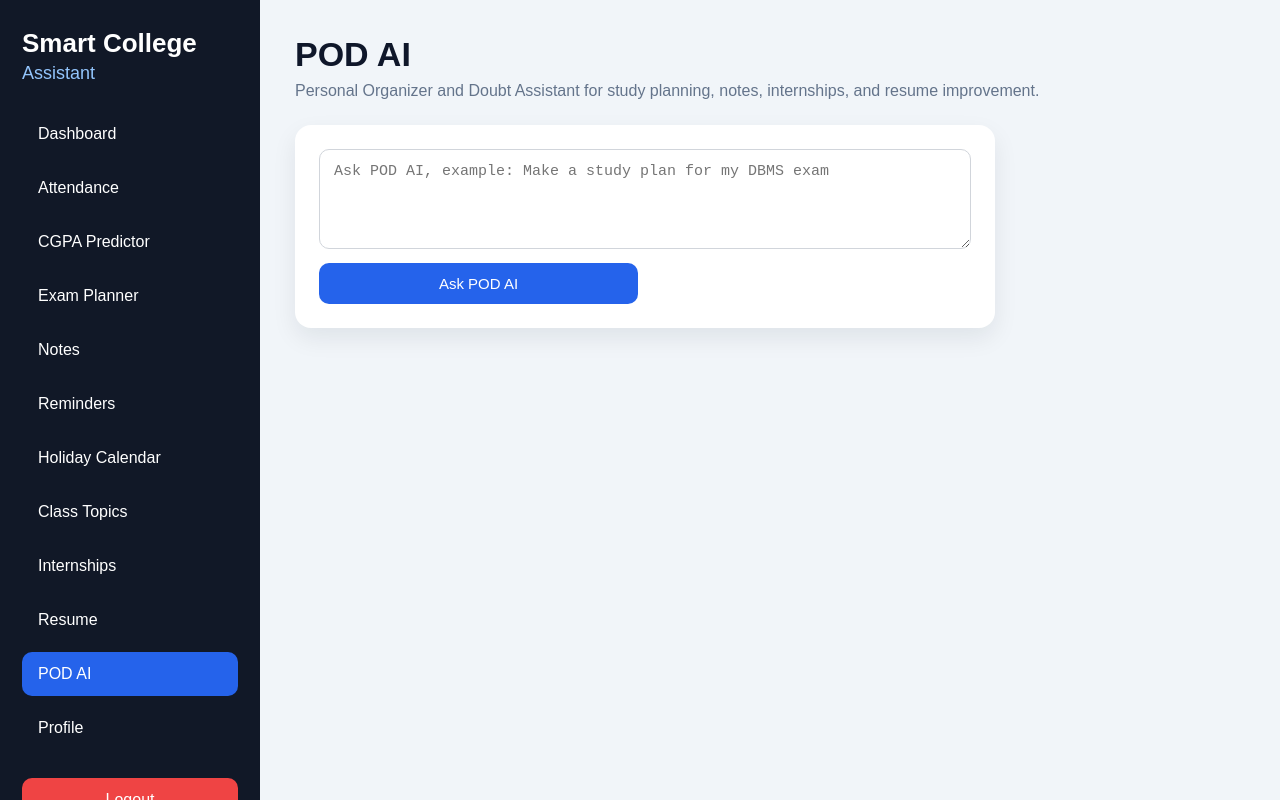
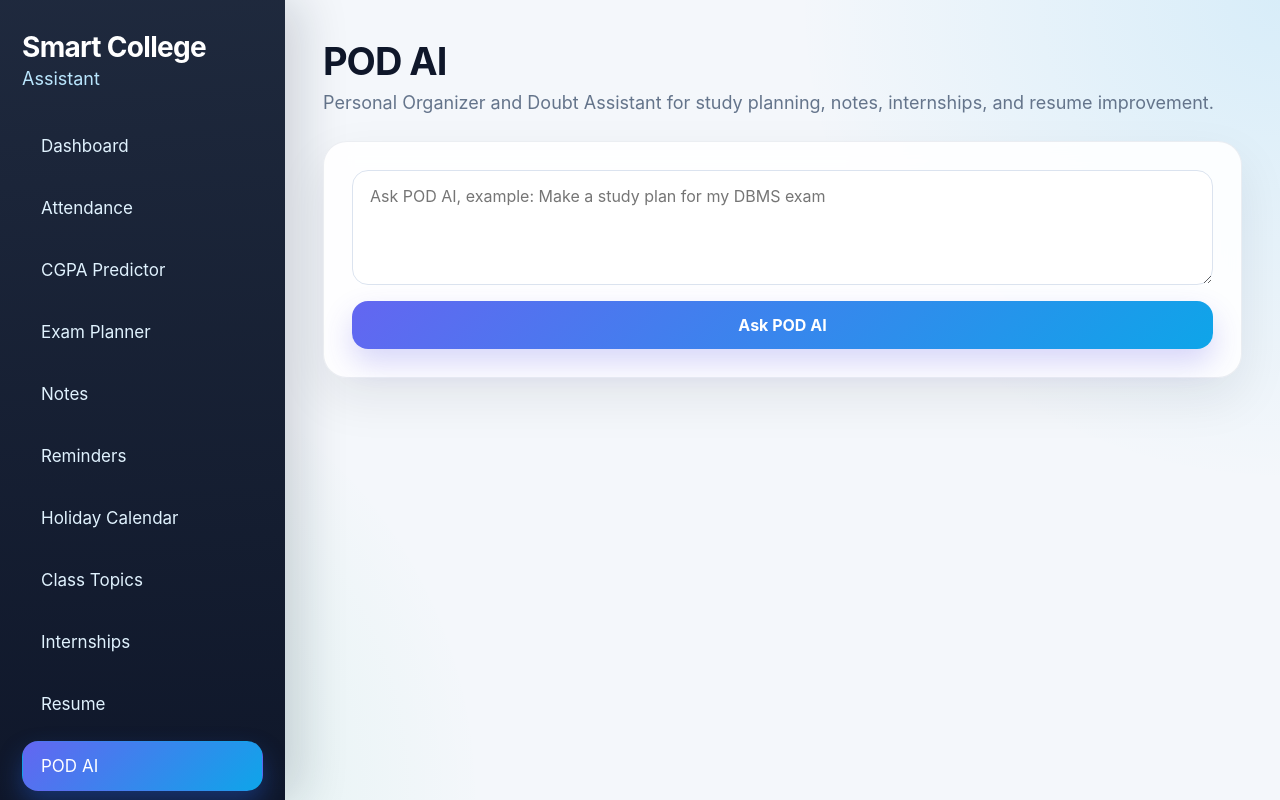
Before and after one commit to AHirranya/Student-Assistant, a React (Vite) app in the folder client/: page /pod-ai in a window 1280 px wide. Built offline with nearby package versions, Linux system fonts and the light colour scheme; no server answers; sample sign-in values are in the browser's storage.

Commit message:
Update aesthetic frontend theme

```diff
--- a/client/src/App.css
+++ b/client/src/App.css
@@ -2,10 +2,15 @@
   box-sizing: border-box;
 }
 
+html,
 body {
   margin: 0;
-  font-family: Arial, Helvetica, sans-serif;
-  background: #f1f5f9;
+  min-height: 100vh;
+  font-family: "Inter", "Segoe UI", Arial, sans-serif;
+  background:
+    radial-gradient(circle at top left, rgba(99, 102, 241, 0.18), transparent 32%),
+    radial-gradient(circle at bottom right, rgba(20, 184, 166, 0.18), transparent 32%),
+    linear-gradient(135deg, #eef2ff 0%, #f8fafc 45%, #ecfeff 100%);
   color: #0f172a;
 }
 
@@ -13,162 +18,366 @@ a {
   text-decoration: none;
 }
 
+button,
+input,
+textarea,
+select {
+  font-family: inherit;
+}
+
+/* =========================
+   AUTH PAGES
+========================= */
+
+.auth-page {
+  min-height: 100vh;
+  display: flex;
+  align-items: center;
+  justify-content: center;
+  padding: 24px;
+  background:
+    radial-gradient(circle at 15% 20%, rgba(129, 140, 248, 0.45), transparent 28%),
+    radial-gradient(circle at 85% 80%, rgba(45, 212, 191, 0.45), transparent 30%),
+    linear-gradient(135deg, #4f46e5 0%, #0ea5e9 45%, #10b981 100%);
+}
+
+.auth-box {
+  width: 100%;
+  max-width: 500px;
+  background: rgba(255, 255, 255, 0.92);
+  backdrop-filter: blur(14px);
+  padding: 38px;
+  border-radius: 28px;
+  box-shadow: 0 30px 70px rgba(15, 23, 42, 0.22);
+  text-align: center;
+  border: 1px solid rgba(255, 255, 255, 0.55);
+}
+
+.auth-box h1 {
+  color: #4338ca;
+  font-size: 34px;
+  margin: 0 0 8px;
+  letter-spacing: -0.8px;
+}
+
+.auth-box h2 {
+  margin: 0 0 24px;
+  font-size: 24px;
+  color: #0f172a;
+}
+
+.auth-box input {
+  margin-bottom: 16px;
+}
+
+.auth-box button {
+  width: 100%;
+  margin-top: 8px;
+}
+
+.auth-box p {
+  margin-top: 18px;
+  font-size: 16px;
+}
+
+.auth-box a {
+  color: #4f46e5;
+  font-weight: 800;
+}
+
+/* =========================
+   APP LAYOUT
+========================= */
+
 .app-layout {
   min-height: 100vh;
   display: flex;
-  background: #f1f5f9;
+  background:
+    radial-gradient(circle at top right, rgba(14, 165, 233, 0.12), transparent 32%),
+    radial-gradient(circle at bottom left, rgba(16, 185, 129, 0.12), transparent 32%),
+    #f4f7fb;
 }
 
 .sidebar {
-  width: 260px;
+  width: 285px;
   min-height: 100vh;
-  background: #111827;
+  background:
+    linear-gradient(180deg, rgba(30, 41, 59, 0.96), rgba(15, 23, 42, 0.98)),
+    linear-gradient(135deg, #312e81, #0f172a);
   color: white;
-  padding: 28px 22px;
+  padding: 30px 22px;
   position: fixed;
   left: 0;
   top: 0;
   overflow-y: auto;
+  box-shadow: 16px 0 45px rgba(15, 23, 42, 0.16);
 }
 
 .sidebar h2 {
   margin: 0;
-  font-size: 26px;
+  font-size: 28px;
+  color: white;
+  letter-spacing: -0.7px;
 }
 
 .sidebar p {
-  margin-top: 4px;
-  margin-bottom: 28px;
-  color: #93c5fd;
+  margin: 4px 0 32px;
+  color: #bae6fd;
   font-size: 18px;
 }
 
 .sidebar nav {
   display: flex;
   flex-direction: column;
-  gap: 10px;
+  gap: 12px;
 }
 
 .sidebar nav a {
-  color: white;
-  padding: 13px 16px;
-  border-radius: 10px;
-  font-size: 16px;
-  transition: 0.2s;
+  color: #e0f2fe;
+  padding: 14px 18px;
+  border-radius: 16px;
+  font-size: 17px;
+  transition: 0.25s ease;
+  border: 1px solid transparent;
 }
 
-.sidebar nav a:hover,
+.sidebar nav a:hover {
+  background: rgba(255, 255, 255, 0.11);
+  border-color: rgba(255, 255, 255, 0.14);
+  transform: translateX(3px);
+}
+
 .sidebar nav a.active {
-  background: #2563eb;
+  background: linear-gradient(135deg, #6366f1, #0ea5e9);
+  color: white;
+  box-shadow: 0 12px 25px rgba(37, 99, 235, 0.35);
 }
 
 .logout-btn {
   width: 100%;
   margin-top: 28px;
-  padding: 13px;
+  padding: 14px;
   border: none;
-  border-radius: 10px;
-  background: #ef4444;
+  border-radius: 16px;
+  background: linear-gradient(135deg, #fb7185, #ef4444);
   color: white;
   font-size: 16px;
+  font-weight: 700;
   cursor: pointer;
+  box-shadow: 0 14px 28px rgba(239, 68, 68, 0.26);
 }
 
 .main-content {
-  margin-left: 260px;
-  width: calc(100% - 260px);
-  padding: 35px;
+  margin-left: 285px;
+  width: calc(100% - 285px);
+  min-height: 100vh;
+  padding: 38px;
 }
 
+/* =========================
+   TEXT
+========================= */
+
 h1 {
-  font-size: 34px;
+  font-size: 38px;
   margin: 0 0 8px;
+  color: #0f172a;
+  letter-spacing: -1px;
+}
+
+h2 {
+  margin-top: 0;
+  color: #111827;
+  letter-spacing: -0.4px;
+}
+
+h3 {
+  color: #111827;
 }
 
 .sub-text {
   color: #64748b;
-  margin-bottom: 25px;
+  font-size: 18px;
+  margin-bottom: 28px;
 }
+
+/* =========================
+   CARDS / FORMS
+========================= */
 
 .form-card,
 .section-card,
 .table-card,
 .card {
-  background: white;
-  border-radius: 16px;
-  padding: 24px;
-  box-shadow: 0 10px 25px rgba(15, 23, 42, 0.08);
-  margin-bottom: 24px;
+  background: rgba(255, 255, 255, 0.88);
+  backdrop-filter: blur(12px);
+  border-radius: 24px;
+  padding: 28px;
+  box-shadow: 0 20px 50px rgba(15, 23, 42, 0.08);
+  margin-bottom: 28px;
+  border: 1px solid rgba(148, 163, 184, 0.18);
 }
 
 .form-card {
   display: grid;
-  gap: 14px;
-  max-width: 700px;
+  grid-template-columns: 1fr 1fr;
+  gap: 16px;
+  max-width: 930px;
+}
+
+.form-card textarea,
+.form-card button,
+.form-card .full-width {
+  grid-column: 1 / -1;
 }
 
 input,
 textarea,
 select {
   width: 100%;
-  padding: 13px 14px;
-  border: 1px solid #d1d5db;
-  border-radius: 10px;
-  font-size: 15px;
+  padding: 15px 17px;
+  border: 1px solid #dbe3ef;
+  border-radius: 16px;
+  font-size: 16px;
   outline: none;
+  background: rgba(255, 255, 255, 0.92);
+  color: #0f172a;
+  transition: 0.2s ease;
 }
 
 textarea {
-  min-height: 100px;
+  min-height: 115px;
   resize: vertical;
 }
 
 input:focus,
 textarea:focus,
 select:focus {
-  border-color: #2563eb;
+  border-color: #6366f1;
+  box-shadow: 0 0 0 4px rgba(99, 102, 241, 0.12);
 }
 
 button {
-  padding: 12px 16px;
+  padding: 14px 20px;
   border: none;
-  border-radius: 10px;
-  background: #2563eb;
+  border-radius: 16px;
+  background: linear-gradient(135deg, #6366f1, #0ea5e9);
   color: white;
-  font-size: 15px;
+  font-size: 16px;
+  font-weight: 700;
   cursor: pointer;
+  transition: 0.22s ease;
+  box-shadow: 0 14px 30px rgba(79, 70, 229, 0.22);
 }
 
 button:hover {
-  opacity: 0.9;
+  transform: translateY(-1px);
+  box-shadow: 0 18px 36px rgba(79, 70, 229, 0.28);
 }
 
 .small-btn {
-  padding: 8px 12px;
+  padding: 9px 14px;
   margin-right: 8px;
-  font-size: 13px;
+  font-size: 14px;
 }
 
 .delete {
-  background: #ef4444;
+  background: linear-gradient(135deg, #fb7185, #ef4444);
+  box-shadow: 0 12px 24px rgba(239, 68, 68, 0.22);
 }
 
 .cards-grid {
   display: grid;
   grid-template-columns: repeat(auto-fit, minmax(260px, 1fr));
-  gap: 20px;
+  gap: 24px;
+  margin-bottom: 30px;
+}
+
+.card {
+  position: relative;
+  overflow: hidden;
+}
+
+.card::before {
+  content: "";
+  position: absolute;
+  width: 110px;
+  height: 110px;
+  right: -35px;
+  top: -35px;
+  background: linear-gradient(135deg, rgba(99, 102, 241, 0.16), rgba(14, 165, 233, 0.12));
+  border-radius: 50%;
+}
+
+.card h1 {
+  color: #4f46e5;
+  font-size: 36px;
 }
 
 .card h3 {
   margin-top: 0;
+  margin-bottom: 10px;
+}
+
+.card a {
+  color: #4f46e5;
+  font-weight: 800;
+}
+
+/* =========================
+   TABLE
+========================= */
+
+table {
+  width: 100%;
+  border-collapse: collapse;
+  overflow: hidden;
+}
+
+th,
+td {
+  text-align: left;
+  padding: 15px;
+  border-bottom: 1px solid #e5e7eb;
+}
+
+th {
+  background: #eef2ff;
+  color: #334155;
+}
+
+/* =========================
+   STATUS / BADGES
+========================= */
+
+.error {
+  background: #ffe4e6;
+  color: #be123c;
+  padding: 15px;
+  border-radius: 16px;
+  margin-bottom: 20px;
+  text-align: center;
+  font-size: 16px;
+  border: 1px solid rgba(244, 63, 94, 0.14);
+}
+
+.success {
+  background: #dcfce7;
+  color: #15803d;
+  padding: 15px;
+  border-radius: 16px;
+  margin-bottom: 20px;
+  text-align: center;
+  font-size: 16px;
+  border: 1px solid rgba(34, 197, 94, 0.18);
 }
 
 .badge {
   display: inline-block;
-  padding: 6px 10px;
-  border-radius: 20px;
-  font-size: 13px;
-  font-weight: bold;
+  padding: 7px 12px;
+  border-radius: 999px;
+  font-size: 14px;
+  font-weight: 800;
 }
 
 .safe {
@@ -177,47 +386,27 @@ button:hover {
 }
 
 .danger {
-  background: #fee2e2;
-  color: #991b1b;
+  background: #ffe4e6;
+  color: #9f1239;
 }
 
-.error {
-  background: #fee2e2;
-  color: #b91c1c;
-  padding: 14px;
-  border-radius: 10px;
-  margin-bottom: 18px;
+.warning {
+  background: #fef3c7;
+  color: #92400e;
 }
 
-.search-box {
-  max-width: 400px;
-  margin-bottom: 22px;
-}
-
-table {
-  width: 100%;
-  border-collapse: collapse;
-}
-
-th,
-td {
-  text-align: left;
-  padding: 14px;
-  border-bottom: 1px solid #e5e7eb;
-}
-
-th {
-  background: #f8fafc;
-}
+/* =========================
+   CHECKBOX
+========================= */
 
 .checkbox-label {
   display: flex;
   align-items: center;
   gap: 10px;
-  background: white;
-  border: 1px solid #d1d5db;
-  padding: 13px 14px;
-  border-radius: 10px;
+  background: rgba(255, 255, 255, 0.9);
+  border: 1px solid #dbe3ef;
+  padding: 14px;
+  border-radius: 16px;
   font-size: 15px;
 }
 
@@ -225,19 +414,138 @@ th {
   width: auto;
 }
 
+/* =========================
+   DASHBOARD NOTIFICATIONS
+========================= */
+
+.dashboard-header {
+  display: flex;
+  align-items: flex-start;
+  justify-content: space-between;
+  gap: 20px;
+  margin-bottom: 26px;
+}
+
+.notification-wrapper {
+  position: relative;
+}
+
+.notification-btn {
+  position: relative;
+  width: 56px;
+  height: 56px;
+  border-radius: 50%;
+  background: rgba(255, 255, 255, 0.95);
+  color: #111827;
+  font-size: 25px;
+  box-shadow: 0 16px 35px rgba(15, 23, 42, 0.13);
+}
+
+.notification-count {
+  position: absolute;
+  top: -6px;
+  right: -6px;
+  background: linear-gradient(135deg, #fb7185, #ef4444);
+  color: white;
+  font-size: 12px;
+  font-weight: 900;
+  min-width: 23px;
+  height: 23px;
+  border-radius: 50%;
+  display: flex;
+  align-items: center;
+  justify-content: center;
+  border: 2px solid white;
+}
+
+.notification-box {
+  position: absolute;
+  top: 70px;
+  right: 0;
+  width: 370px;
+  max-height: 430px;
+  overflow-y: auto;
+  background: rgba(255, 255, 255, 0.96);
+  backdrop-filter: blur(14px);
+  border-radius: 22px;
+  padding: 20px;
+  box-shadow: 0 26px 60px rgba(15, 23, 42, 0.2);
+  z-index: 100;
+  border: 1px solid rgba(148, 163, 184, 0.22);
+}
+
+.notification-box h3 {
+  margin-top: 0;
+  margin-bottom: 14px;
+}
+
+.notification-item {
+  padding: 13px;
+  border-radius: 16px;
+  background: linear-gradient(135deg, #f8fafc, #eef2ff);
+  margin-bottom: 10px;
+  font-size: 15px;
+  line-height: 1.5;
+  border: 1px solid rgba(148, 163, 184, 0.16);
+}
+
+/* =========================
+   AI RESPONSE
+========================= */
+
 .ai-response {
   white-space: pre-wrap;
   font-family: Arial, sans-serif;
-  line-height: 1.6;
-  background: #f8fafc;
-  padding: 16px;
-  border-radius: 12px;
+  line-height: 1.65;
+  background: linear-gradient(135deg, #f8fafc, #eef2ff);
+  padding: 18px;
+  border-radius: 18px;
   color: #111827;
+  border: 1px solid rgba(148, 163, 184, 0.16);
 }
 
-.card a {
-  color: #2563eb;
-  font-weight: bold;
+/* =========================
+   SEARCH
+========================= */
+
+.search-box {
+  max-width: 430px;
+  margin-bottom: 24px;
+}
+
+/* =========================
+   SCROLLBAR
+========================= */
+
+.sidebar::-webkit-scrollbar,
+.notification-box::-webkit-scrollbar {
+  width: 8px;
+}
+
+.sidebar::-webkit-scrollbar-thumb,
+.notification-box::-webkit-scrollbar-thumb {
+  background: rgba(148, 163, 184, 0.45);
+  border-radius: 999px;
+}
+
+/* =========================
+   RESPONSIVE
+========================= */
+
+@media (max-width: 900px) {
+  .sidebar {
+    width: 240px;
+  }
+
+  .main-content {
+    margin-left: 240px;
+    width: calc(100% - 240px);
+    padding: 28px;
+  }
+
+  .form-card {
+    grid-template-columns: 1fr;
+  }
 }
 
 @media (max-width: 768px) {
@@ -259,10 +567,42 @@ th {
   .main-content {
     margin-left: 0;
     width: 100%;
-    padding: 20px;
+    padding: 22px;
   }
 
   h1 {
+    font-size: 30px;
+  }
+
+  .dashboard-header {
+    flex-direction: column;
+  }
+
+  .notification-box {
+    right: auto;
+    left: 0;
+    width: 310px;
+  }
+}
+
+@media (max-width: 480px) {
+  .auth-box {
+    padding: 28px;
+  }
+
+  .auth-box h1 {
     font-size: 28px;
   }
+
+  .sidebar nav {
+    grid-template-columns: 1fr;
+  }
+
+  .cards-grid {
+    grid-template-columns: 1fr;
+  }
+
+  .main-content {
+    padding: 18px;
+  }
 }
```
Also changed, not shown: client/src/pages/Dashboard.jsx (+113 -72 lines).
